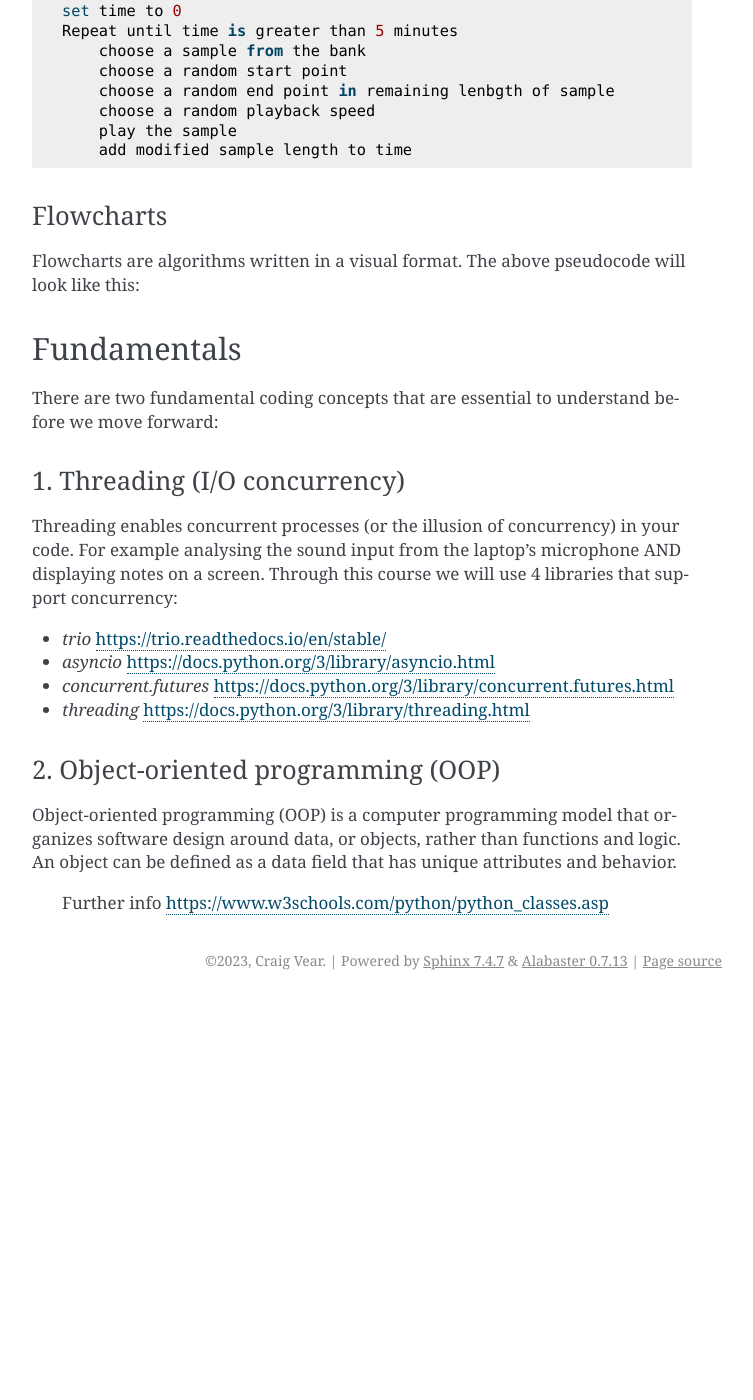
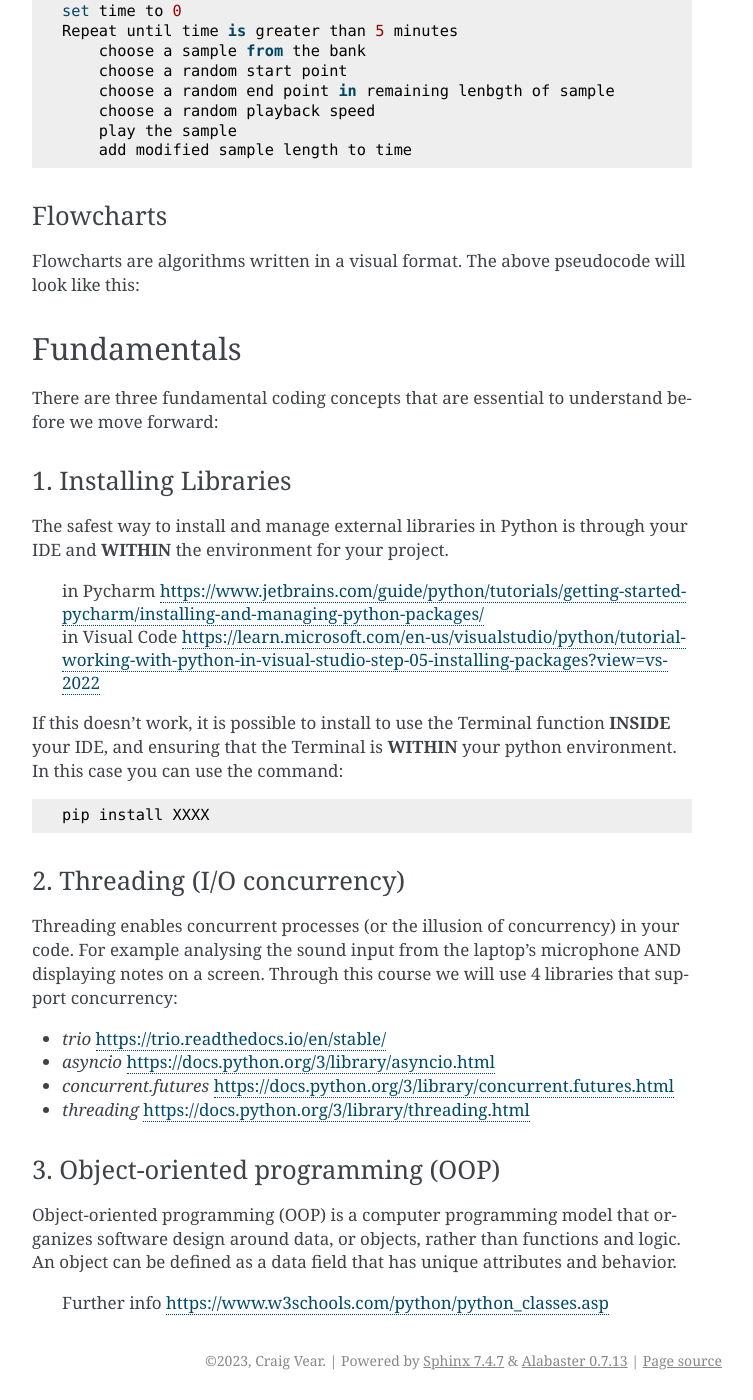
Before and after one commit to CreativeCoding/course, a Sphinx documentation site: the page built from docs/source/setup.rst, in a window 1280 px wide and 1400 px high, scrolled down 2857 px. Shown: the whole window, without its empty margins (388-1141 px from the left). Built offline with Sphinx 7.4.7, drawn with Linux system fonts in a browser that asks for light colours; before the commit the page ends 3857 px from its top, so only the background shows below that; some of the changed text lies outside the part shown.

Commit message:
add info about installing packages

```diff
--- a/docs/source/midi-1.rst
+++ b/docs/source/midi-1.rst
@@ -100,7 +100,7 @@ Import *mido* into your IDE using the following command::
 
     pip install mido
 
-Full docs for *mido* can be found here https://mido.readthedocs.io/en/stable/
+    | Full docs for *mido* can be found here https://mido.readthedocs.io/en/stable/
 
 1. *Hello Mido*
 ^^^^^^^^^^^^^^^^^
--- a/docs/source/setup.rst
+++ b/docs/source/setup.rst
@@ -115,9 +115,23 @@ Flowcharts are algorithms written in a visual format. The above pseudocode will
 
 Fundamentals
 ------------
-There are two fundamental coding concepts that are essential to understand before we move forward:
+There are three fundamental coding concepts that are essential to understand before we move forward:
 
-1. Threading (I/O concurrency)
+1. Installing Libraries
+^^^^^^^^^^^^^^^^^^^^^^^
+The safest way to install and manage external libraries in Python is through your IDE and **WITHIN**
+the environment for your project.
+
+    | in Pycharm https://www.jetbrains.com/guide/python/tutorials/getting-started-pycharm/installing-and-managing-python-packages/
+    | in Visual Code https://learn.microsoft.com/en-us/visualstudio/python/tutorial-working-with-python-in-visual-studio-step-05-installing-packages?view=vs-2022
+
+If this doesn't work, it is possible to install to use the Terminal function **INSIDE** your IDE,
+and ensuring that the Terminal is **WITHIN** your python environment. In this case you can use
+the command::
+
+    pip install XXXX
+
+2. Threading (I/O concurrency)
 ^^^^^^^^^^^^^^^^^^^^^^^^^^^^^^^
 Threading enables concurrent processes (or the illusion of concurrency) in your code. For example analysing the sound input
 from the laptop's microphone AND displaying notes on a screen. Through this course we will use 4 libraries that support concurrency:
@@ -127,7 +141,7 @@ from the laptop's microphone AND displaying notes on a screen. Through this cour
 + *concurrent.futures* https://docs.python.org/3/library/concurrent.futures.html
 + *threading* https://docs.python.org/3/library/threading.html
 
-2. Object-oriented programming (OOP)
+3. Object-oriented programming (OOP)
 ^^^^^^^^^^^^^^^^^^^^^^^^^^^^^^^^^^^^^
 Object-oriented programming (OOP) is a computer programming model that organizes software design around data, or objects,
 rather than functions and logic. An object can be defined as a data field that has unique attributes and behavior.
```
Also changed, not shown: docs/source/audio-1.rst (+17 -0 lines).
